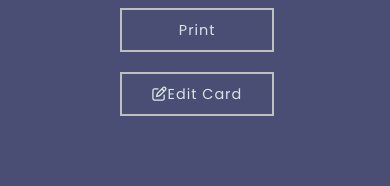
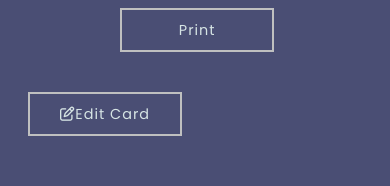
Before and after one commit to RahulPorel/Visiting-Card-Builder, a React (Vite) app: page / in a window 390 px wide. Shown: the top 186 px of the page. Built offline with nearby package versions, Linux system fonts and the light colour scheme.

Commit message:
bug fixex

```diff
--- a/src/components/Card.jsx
+++ b/src/components/Card.jsx
@@ -69,7 +69,7 @@ export default function Card(props) {
     html2canvas(element).then((canvas) => {
       const pdf = new jsPDF();
       const imgData = canvas.toDataURL("image/png");
-      pdf.addImage(imgData, "PNG", 0, 10);
+      pdf.addImage(imgData, "PNG", 10, 10);
       pdf.save(`${props.form.name}-visting-card.pdf`);
       setShowConfetti(!showConfetti);
     });
@@ -231,7 +231,7 @@ export default function Card(props) {
                 ""
               ) : (
                 <div
-                  className="button hide-btn"
+                  className="button  hide-btn"
                   id="button-2"
                   onClick={handleGuideData}
                 >
@@ -244,7 +244,7 @@ export default function Card(props) {
             </div>
             <div className="upper-container hide-btn">
               {/* copy btn */}
-              <div className="button" id="button-7" onClick={copyToClip}>
+              <div className="button " id="button-7" onClick={copyToClip}>
                 <div id="dub-arrow">
                   <i className="fa-regular fa-copy"></i>
                 </div>
@@ -255,7 +255,7 @@ export default function Card(props) {
             </div>
             <div className="upper-container">
               {/* printPdf btn */}
-              <div className="button" id="button-7" onClick={genPDF}>
+              <div className="button button-for-mobile" id="button-7" onClick={genPDF}>
                 <div id="dub-arrow">
                   <i className="fa-solid fa-print"></i>
                 </div>
--- a/src/styles/EditorForm.css
+++ b/src/styles/EditorForm.css
@@ -296,7 +296,7 @@
   color: #021d2e;
 }
 @media screen and (max-width: 470px) {
-  .button {
+  .button-for-mobile {
     margin-left: 30%;
     margin-top: 0%;
   }
```
